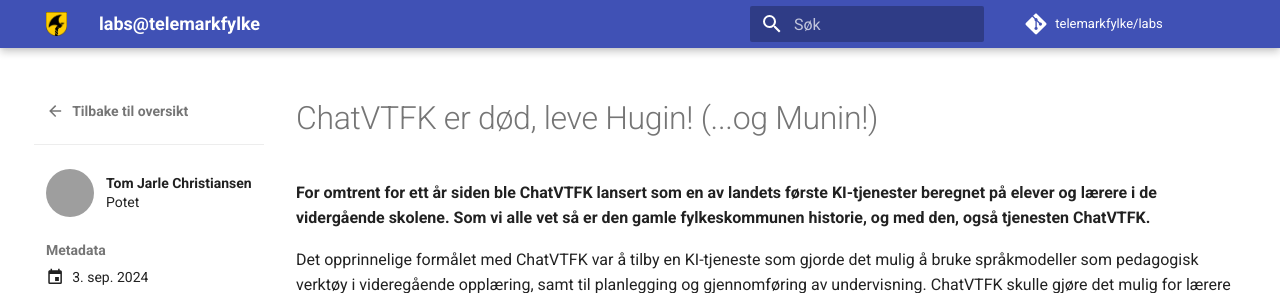
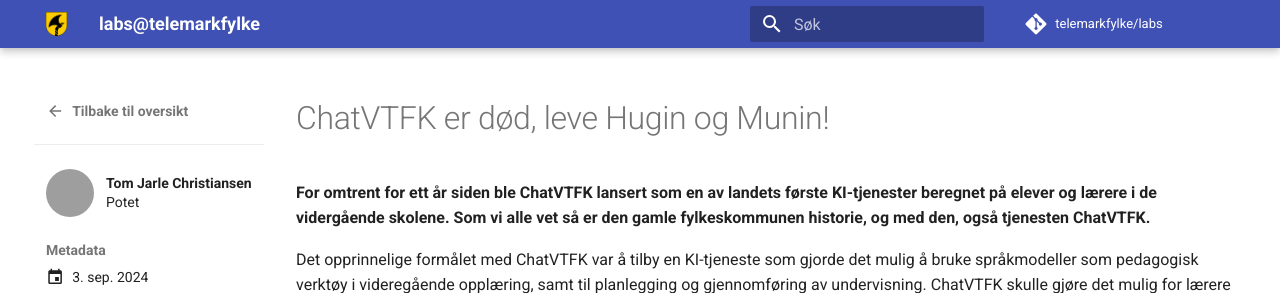
Before and after one commit to telemarkfylke/labs, an MkDocs documentation site: the page built from docs/blog/posts/hugin_og_munin.md, in a window 1280 px wide and 900 px high. Shown: the top 293 px of the window. Built offline with MkDocs 1.6.1 and Material for MkDocs 9.7.7, drawn with Linux system fonts in a browser that asks for light colours; comment, search, counter and statistics services are not loaded; grey boxes are pictures that could not be loaded.

```diff
--- a/docs/blog/posts/hugin_og_munin.md
+++ b/docs/blog/posts/hugin_og_munin.md
@@ -9,7 +9,7 @@ categories:
   - Kunstig inteligens
 ---
 
-# ChatVTFK er død, leve Hugin! (...og Munin!)
+# ChatVTFK er død, leve Hugin og Munin!
 
 **For omtrent for ett år siden ble ChatVTFK lansert som en av landets første KI-tjenester beregnet på elever og lærere i de vidergående skolene. Som vi alle vet så er den gamle fylkeskommunen historie, og med den, også tjenesten ChatVTFK.**
 
```
